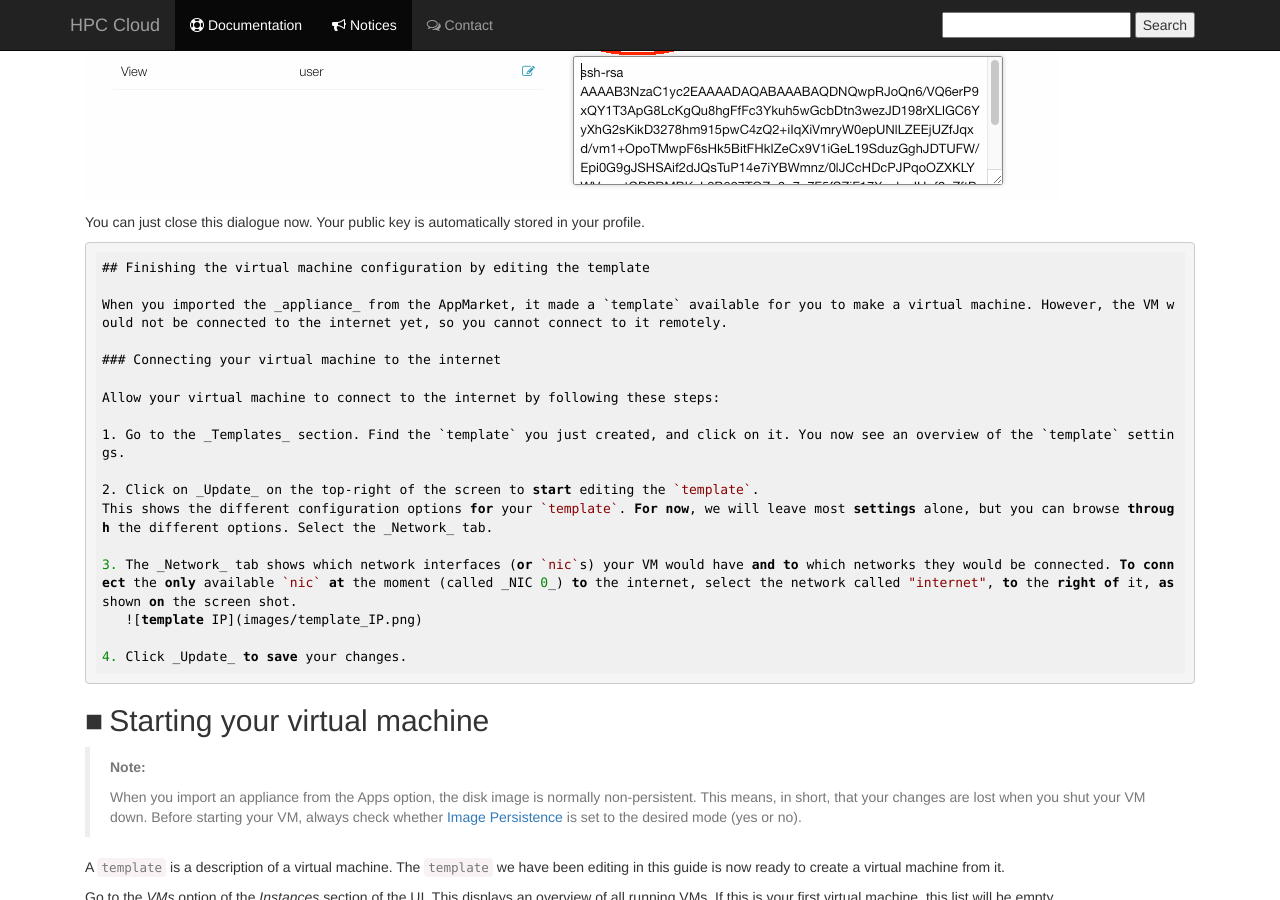
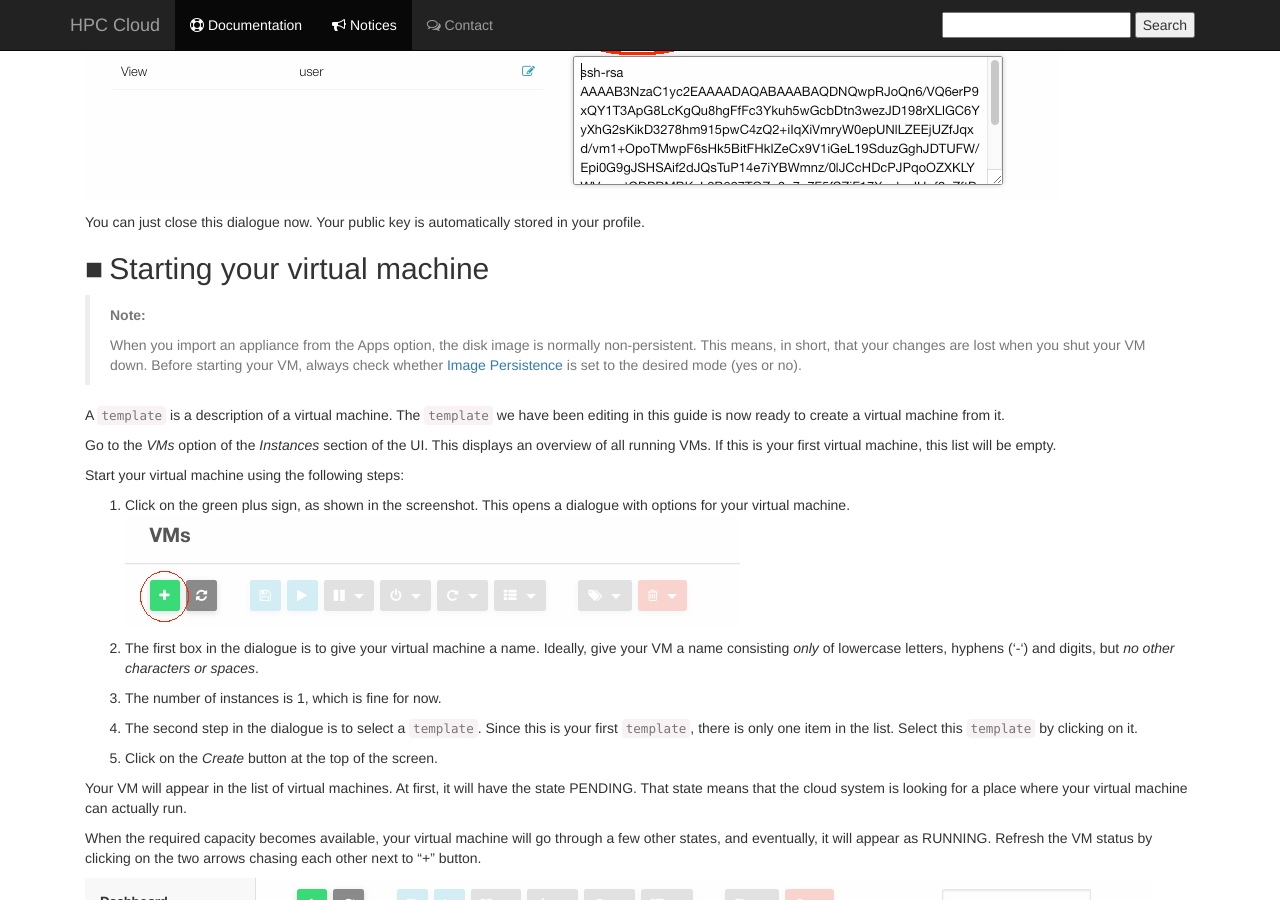
Before and after one commit to sara-nl/clouddocs, a Jekyll site: the page built from general-start.markdown, in a window 1280 px wide and 900 px high, scrolled down 3561 px. Built offline with Jekyll 4.4.1, drawn with Linux system fonts in a browser that asks for light colours; nearby versions of some CDN libraries; our own code applies the rules of GitHub Pages for plain Markdown files.

Commit message:
Update general-start.markdown

````diff
--- a/general-start.markdown
+++ b/general-start.markdown
@@ -86,25 +86,7 @@ Find the file in your computer containing the public key you created (it is usua
 ![import_ssh_key_img](images/import_ssh_key.png)
 
 You can just close this dialogue now. Your public key is automatically stored in your profile.
-```
-## Finishing the virtual machine configuration by editing the template
 
-When you imported the _appliance_ from the AppMarket, it made a `template` available for you to make a virtual machine. However, the VM would not be connected to the internet yet, so you cannot connect to it remotely.
-
-### Connecting your virtual machine to the internet
-
-Allow your virtual machine to connect to the internet by following these steps:
-
-1. Go to the _Templates_ section. Find the `template` you just created, and click on it. You now see an overview of the `template` settings.
-
-2. Click on _Update_ on the top-right of the screen to start editing the `template`.
-This shows the different configuration options for your `template`. For now, we will leave most settings alone, but you can browse through the different options. Select the _Network_ tab.
-
-3. The _Network_ tab shows which network interfaces (or `nic`s) your VM would have and to which networks they would be connected. To connect the only available `nic` at the moment (called _NIC 0_) to the internet, select the network called "internet", to the right of it, as shown on the screen shot.
-   ![template IP](images/template_IP.png)
-
-4. Click _Update_ to save your changes.
-```
 
 ## Starting your virtual machine
 
````
